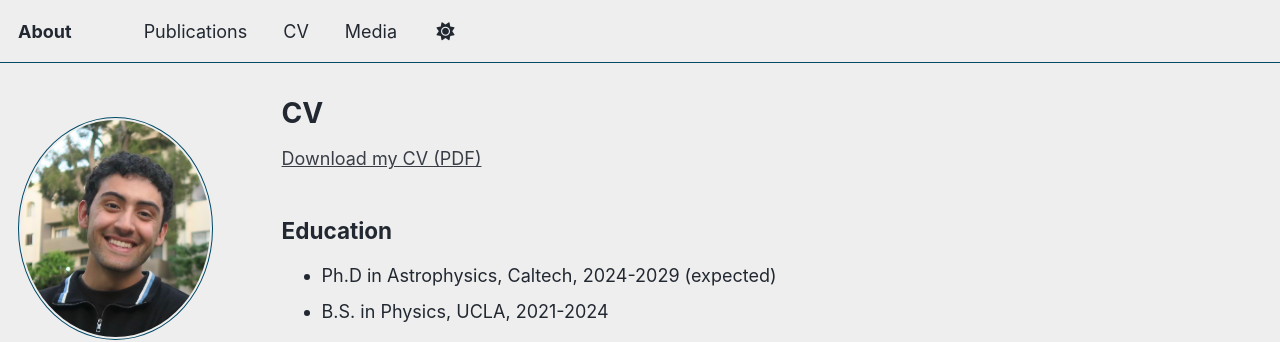
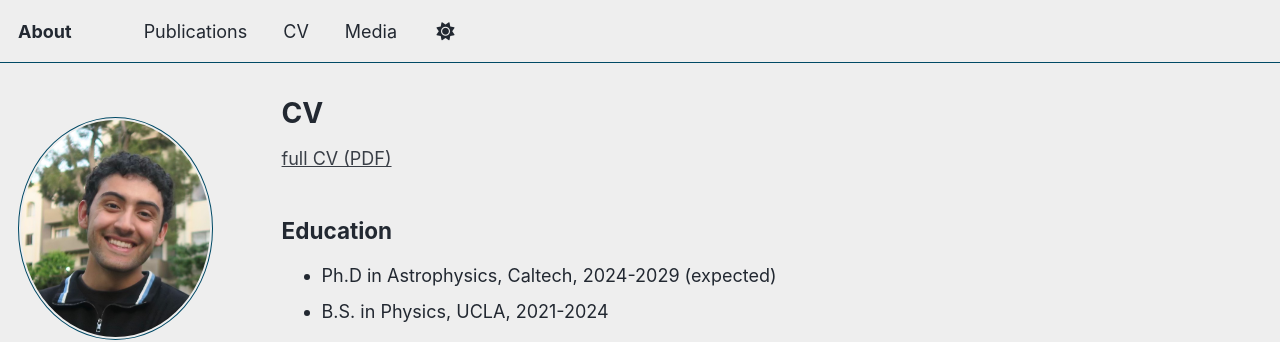
Before and after one commit to cheyanneshariat/cheyanneshariat.github.io, a Jekyll site: the page built from _pages/cv.md, in a window 1280 px wide and 1399 px high. Shown: the top 342 px of the window. Built offline with Jekyll 4.4.1, drawn with Linux system fonts in a browser that asks for light colours; some web fonts are replaced; a script that is not in the unit is left out.

Commit message:
Change link text for CV download

```diff
--- a/_pages/cv.md
+++ b/_pages/cv.md
@@ -9,7 +9,7 @@ redirect_from:
 
 {% include base_path %}
 
-[Download my CV (PDF)]({{ base_path }}/files/Shariat_Cheyanne_CV.pdf)
+[full CV (PDF)]({{ base_path }}/files/Shariat_Cheyanne_CV.pdf)
 
 ## Education
 
```
